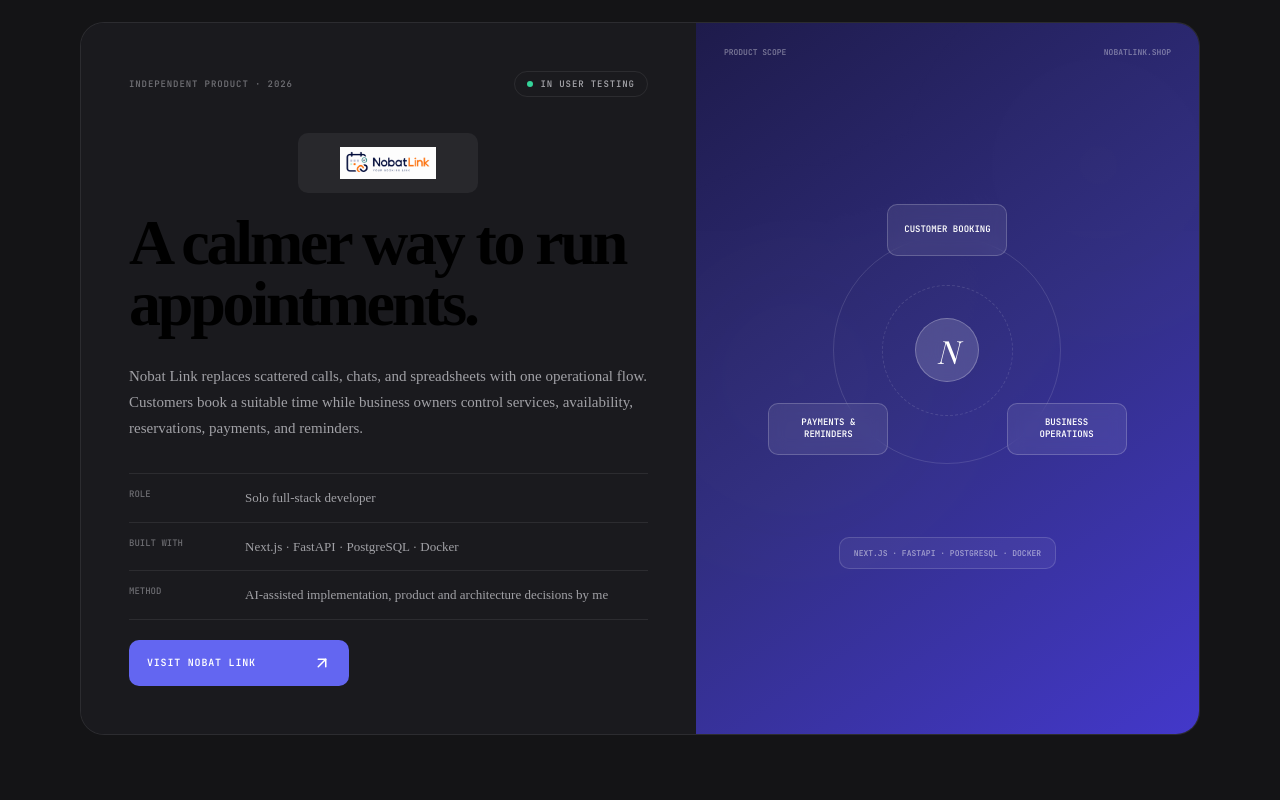
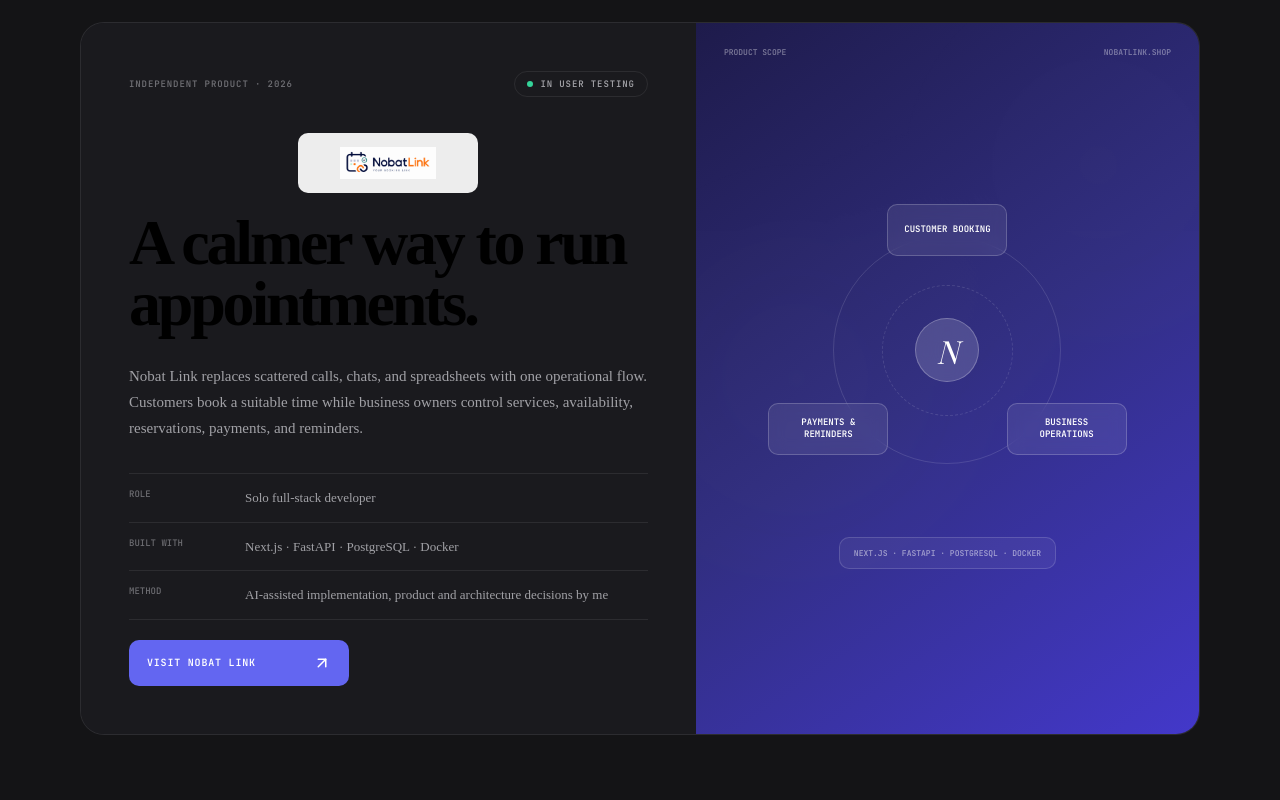
Before and after one commit to arefshadbakhsh/portfolio, a React (Vite) app: page / in a window 1280 px wide. Shown: the part 1040-1840 px from the top of the page. Built offline with nearby package versions, Linux system fonts and the light colour scheme; a web font is replaced by a local one.

Commit message:
Fix: dark mode logo-bg back to light rgba(255,255,255,.92) so dark logos are visible

```diff
--- a/src/styles.css
+++ b/src/styles.css
@@ -24,7 +24,7 @@
   --shadow: 0 1px 2px rgba(0,0,0,.3), 0 4px 16px rgba(0,0,0,.2);
   --shadow-lg: 0 4px 8px rgba(0,0,0,.3), 0 16px 48px rgba(0,0,0,.3);
   --transition: cubic-bezier(.4,0,.2,1);
-  --logo-bg: #28282c;
+  --logo-bg: rgba(255,255,255,.92);
 }
 
 [data-theme="light"] {
```
